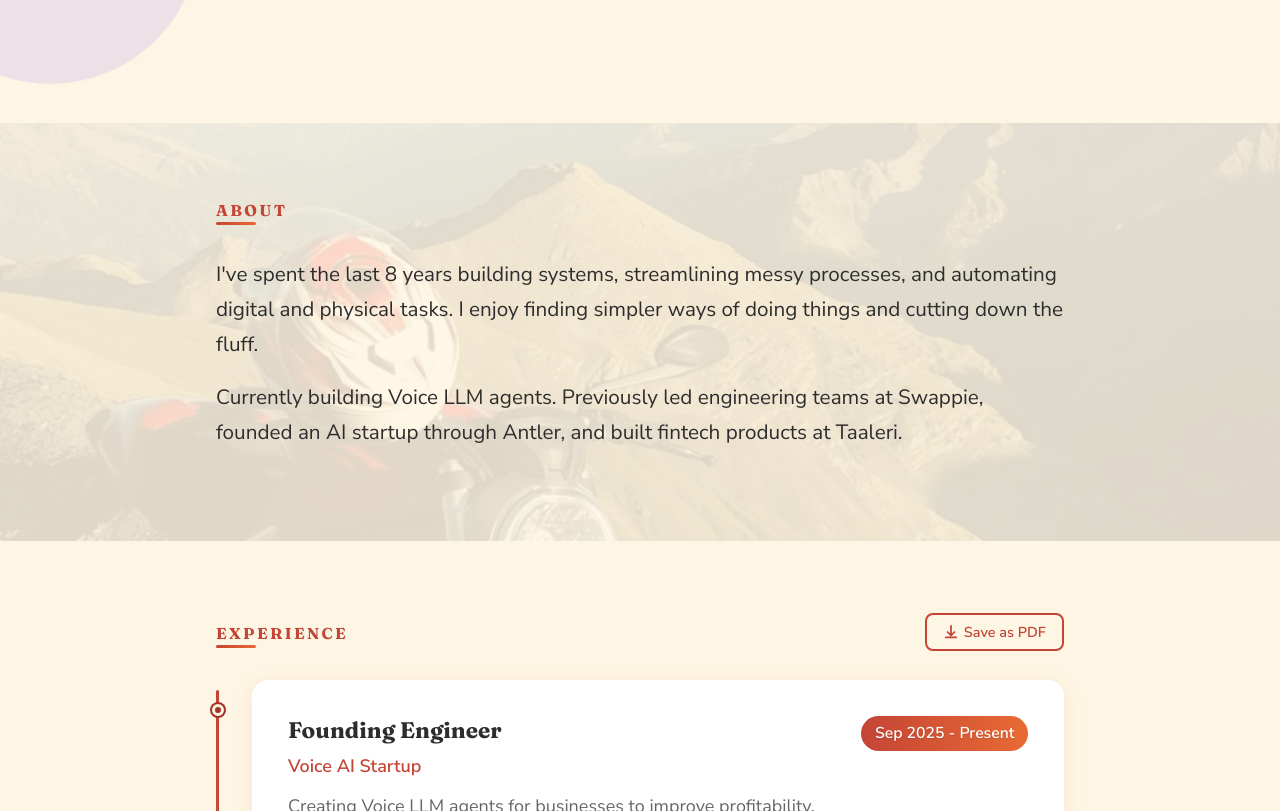
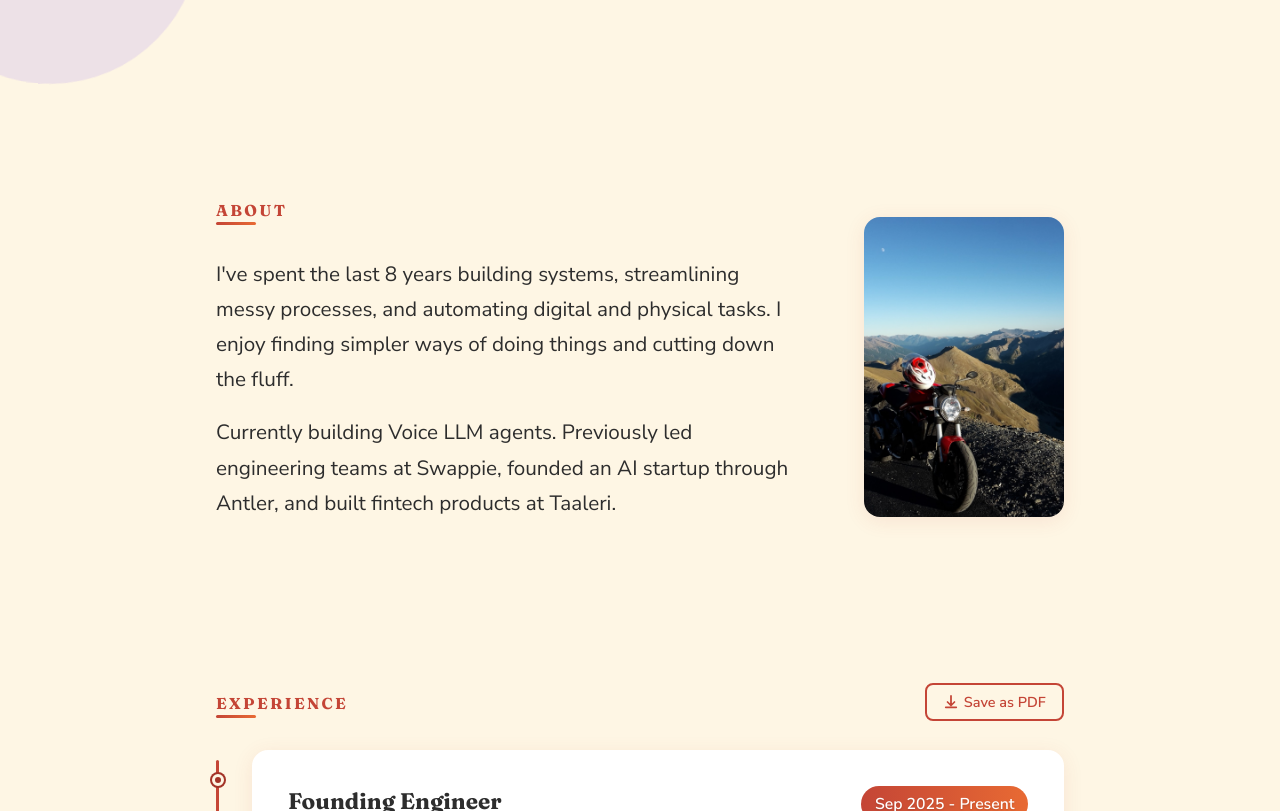
Before and after one commit to OlliTapio/website, a plain HTML site: page index.html in a window 1280 px wide. Shown: the part 526-1337 px from the top of the page. Drawn offline with Linux system fonts and the light colour scheme.

Commit message:
Replace About background with side photo, improve layout
Background image cropped badly on wide screens. Now the Ducati
photo sits as a styled side element next to the About text with
flex layout. Hidden in print CSS.

Co-Authored-By: Claude Opus 4.6 <noreply@anthropic.com>

```diff
--- a/css/style.css
+++ b/css/style.css
@@ -887,25 +887,44 @@ footer::before {
   }
 }
 
-/* About section background image */
-.about.has-bg-image {
-  position: relative;
-  overflow: hidden;
+/* About section layout with side photo */
+.about-layout {
+  display: flex;
+  align-items: center;
+  gap: var(--spacing-lg);
 }
 
-.about.has-bg-image::before {
-  content: '';
-  position: absolute;
-  inset: 0;
-  background: url('/assets/photos/alps-ducati-moon.jpg') center/cover no-repeat;
-  opacity: 0.12;
-  z-index: 0;
-  pointer-events: none;
+.about-text {
+  flex: 1;
 }
 
-.about .container {
-  position: relative;
-  z-index: 1;
+.about-photo {
+  width: 200px;
+  height: 300px;
+  object-fit: cover;
+  object-position: center 40%;
+  border-radius: var(--radius-md);
+  box-shadow: var(--shadow-soft);
+  flex-shrink: 0;
+  transition: transform 0.3s ease, box-shadow 0.3s ease;
+}
+
+.about-photo:hover {
+  transform: rotate(2deg) scale(1.03);
+  box-shadow: var(--shadow-hover);
+}
+
+@media (max-width: 640px) {
+  .about-layout {
+    flex-direction: column;
+    gap: var(--spacing-md);
+  }
+
+  .about-photo {
+    width: 100%;
+    height: 200px;
+    object-position: center 55%;
+  }
 }
 
 /* Beyond the Screen - Photo gallery */
@@ -1038,6 +1057,7 @@ footer::before {
   .hero .greeting,
   .hero .wave,
   .hero::before,
+  .about-photo,
   .peek-character,
   .cv-download-btn,
   .linkedin-link svg,
--- a/index.html
+++ b/index.html
@@ -37,11 +37,14 @@
       </div>
     </section>
 
-    <section id="about" class="about has-bg-image">
-      <div class="container">
-        <h2 class="section-title">About</h2>
-        <p>I've spent the last 8 years building systems, streamlining messy processes, and automating digital and physical tasks. I enjoy finding simpler ways of doing things and cutting down the fluff.</p>
-        <p>Currently building Voice LLM agents. Previously led engineering teams at Swappie, founded an AI startup through Antler, and built fintech products at Taaleri.</p>
+    <section id="about" class="about">
+      <div class="container about-layout">
+        <div class="about-text">
+          <h2 class="section-title">About</h2>
+          <p>I've spent the last 8 years building systems, streamlining messy processes, and automating digital and physical tasks. I enjoy finding simpler ways of doing things and cutting down the fluff.</p>
+          <p>Currently building Voice LLM agents. Previously led engineering teams at Swappie, founded an AI startup through Antler, and built fintech products at Taaleri.</p>
+        </div>
+        <img src="/assets/photos/alps-ducati-moon.jpg" alt="Ducati Monster motorcycle on a mountain pass at dusk with moon" class="about-photo" loading="lazy" width="900" height="1600">
       </div>
     </section>
 
```
